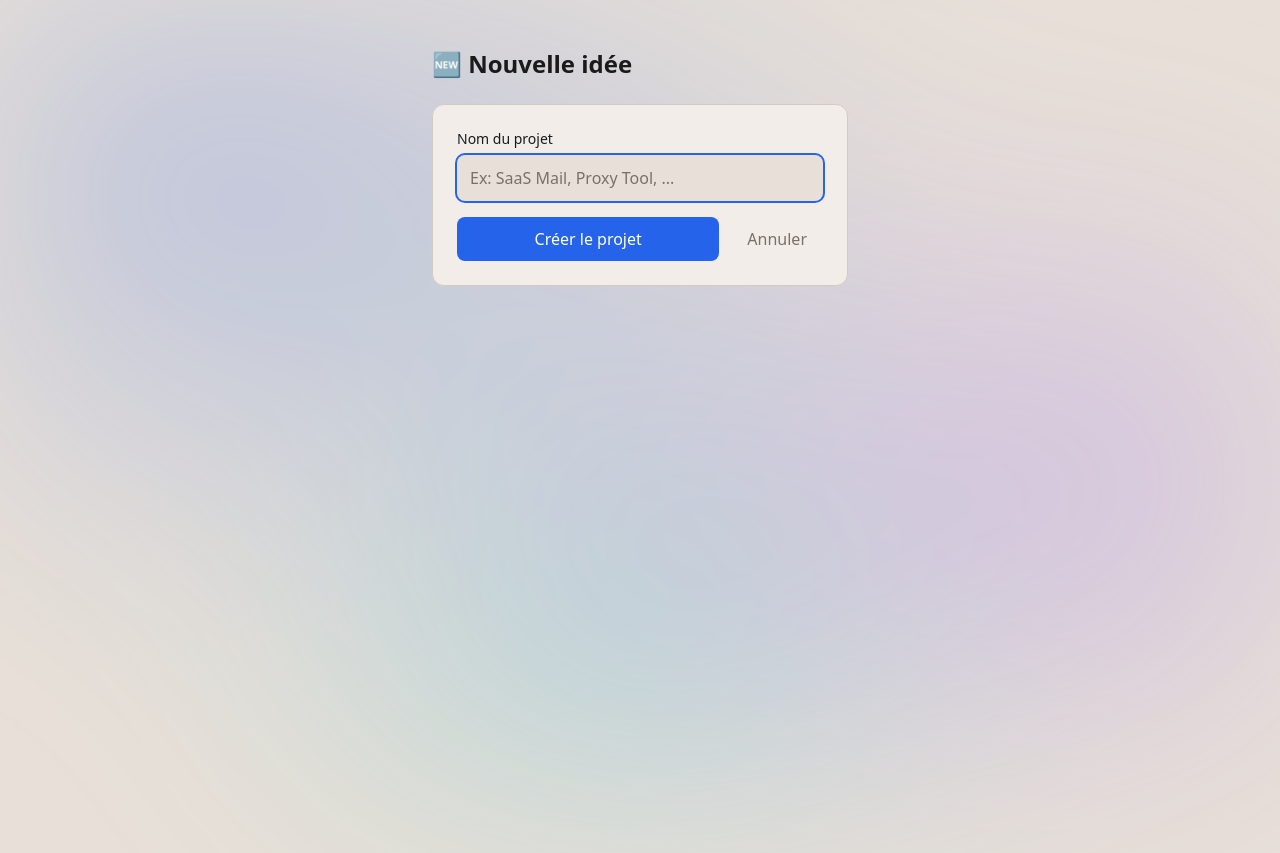
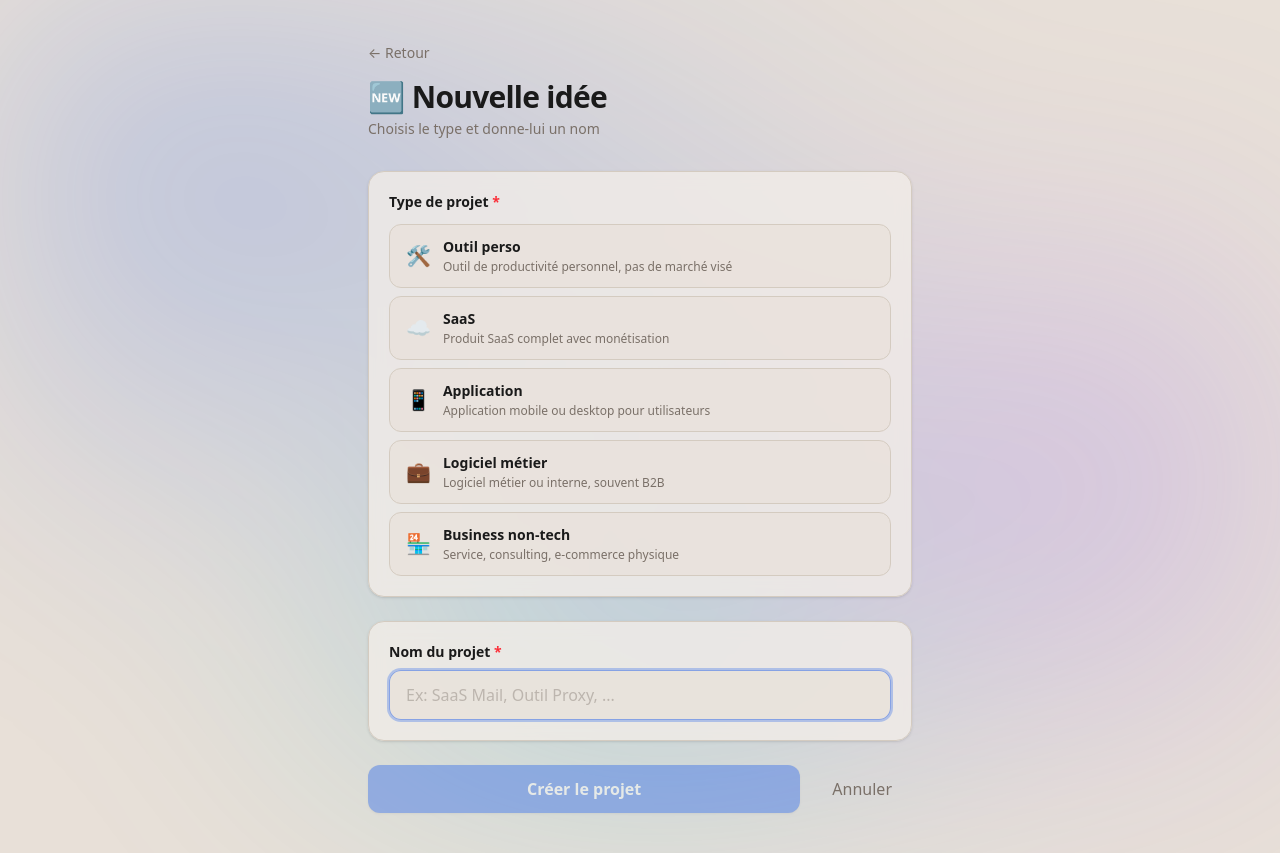
Before and after one commit to anthonydouillarddev/brainstorming-app, a Next.js app: page /new in a window 1280 px wide. Before the commit the page ends 800 px from the top, so only its background shows below. Built offline with nearby package versions, Linux system fonts and the light colour scheme.

Commit message:
feat(new,home): type de projet obligatoire + dashboard avec 8 statuts

```diff
--- a/src/app/new/page.tsx
+++ b/src/app/new/page.tsx
@@ -3,64 +3,132 @@
 import { createClient } from "@/lib/supabase/client";
 import { useRouter } from "next/navigation";
 import { useState } from "react";
+import { PROJECT_TYPES, type ProjectType } from "@/lib/types";
 
 export default function NewProject() {
   const [name, setName] = useState("");
+  const [type, setType] = useState<ProjectType | null>(null);
   const [loading, setLoading] = useState(false);
+  const [error, setError] = useState<string | null>(null);
   const router = useRouter();
 
   async function handleCreate(e: React.FormEvent) {
     e.preventDefault();
-    if (!name.trim()) return;
+    if (!name.trim()) {
+      setError("Donne un nom à ton projet");
+      return;
+    }
+    if (!type) {
+      setError("Choisis un type de projet");
+      return;
+    }
+    setError(null);
     setLoading(true);
 
     const supabase = createClient();
     const { data: { user } } = await supabase.auth.getUser();
-    if (!user) return;
+    if (!user) {
+      setLoading(false);
+      return;
+    }
 
-    const { data, error } = await supabase
+    const { data, error: insertError } = await supabase
       .from("projects")
-      .insert({ name: name.trim(), user_id: user.id })
+      .insert({ name: name.trim(), type, user_id: user.id })
       .select()
       .single();
 
-    if (!error && data) {
+    if (insertError) {
+      setError(insertError.message);
+      setLoading(false);
+      return;
+    }
+
+    if (data) {
       router.push(`/project/${data.id}`);
     }
-    setLoading(false);
   }
 
   return (
-    <div className="max-w-md mx-auto px-4 py-12 w-full">
-      <h1 className="text-2xl font-bold mb-6">🆕 Nouvelle idée</h1>
-      <form onSubmit={handleCreate} className="bg-card border border-border rounded-xl p-6 space-y-4">
-        <div>
-          <label htmlFor="name" className="block text-sm font-medium mb-1.5">
-            Nom du projet
+    <div className="max-w-xl mx-auto px-4 py-10 w-full">
+      <div className="mb-8">
+        <button
+          onClick={() => router.push("/")}
+          className="text-muted hover:text-foreground text-sm transition-colors mb-4"
+        >
+          ← Retour
+        </button>
+        <h1 className="text-3xl font-extrabold tracking-tight">🆕 Nouvelle idée</h1>
+        <p className="text-muted text-sm mt-1">Choisis le type et donne-lui un nom</p>
+      </div>
+
+      <form onSubmit={handleCreate} className="space-y-6">
+        {/* Type de projet */}
+        <div className="bg-card/80 backdrop-blur-sm border border-border rounded-2xl p-5 shadow-sm">
+          <label className="block text-sm font-semibold mb-3">
+            Type de projet <span className="text-red-500">*</span>
+          </label>
+          <div className="grid gap-2">
+            {PROJECT_TYPES.map((t) => (
+              <button
+                key={t.value}
+                type="button"
+                onClick={() => setType(t.value)}
+                className={`text-left px-4 py-3 rounded-xl border transition-all ${
+                  type === t.value
+                    ? "bg-accent/15 border-accent/60 shadow-sm"
+                    : "bg-background/60 border-border hover:border-muted"
+                }`}
+              >
+                <div className="flex items-center gap-3">
+                  <span className="text-xl">{t.emoji}</span>
+                  <div className="flex-1">
+                    <div className={`font-semibold text-sm ${type === t.value ? "text-accent" : "text-foreground"}`}>
+                      {t.label}
+                    </div>
+                    <div className="text-xs text-muted mt-0.5">{t.description}</div>
+                  </div>
+                  {type === t.value && <span className="text-accent text-lg">✓</span>}
+                </div>
+              </button>
+            ))}
+          </div>
+        </div>
+
+        {/* Nom */}
+        <div className="bg-card/80 backdrop-blur-sm border border-border rounded-2xl p-5 shadow-sm">
+          <label htmlFor="name" className="block text-sm font-semibold mb-2">
+            Nom du projet <span className="text-red-500">*</span>
           </label>
           <input
             id="name"
             type="text"
             value={name}
             onChange={(e) => setName(e.target.value)}
-            placeholder="Ex: SaaS Mail, Proxy Tool, ..."
-            required
+            placeholder="Ex: SaaS Mail, Outil Proxy, ..."
             autoFocus
-            className="w-full px-3 py-2.5 bg-background border border-border rounded-lg text-foreground placeholder:text-muted focus:outline-none focus:ring-2 focus:ring-accent focus:border-transparent"
+            className="w-full px-4 py-3 bg-background/60 border border-border rounded-xl text-foreground placeholder:text-muted/40 outline-none focus:ring-2 focus:ring-accent/30 focus:border-accent/50 transition-all"
           />
         </div>
+
+        {error && (
+          <div className="bg-red-500/10 border border-red-500/30 rounded-xl px-4 py-3 text-sm text-red-500">
+            {error}
+          </div>
+        )}
+
         <div className="flex gap-3">
           <button
             type="submit"
-            disabled={loading}
-            className="flex-1 py-2.5 bg-accent text-white font-medium rounded-lg hover:bg-blue-600 transition-colors disabled:opacity-50"
+            disabled={loading || !name.trim() || !type}
+            className="flex-1 py-3 bg-accent text-white font-semibold rounded-xl hover:bg-blue-600 transition-colors shadow-sm disabled:opacity-40 disabled:cursor-not-allowed"
           >
             {loading ? "Création..." : "Créer le projet"}
           </button>
           <button
             type="button"
             onClick={() => router.push("/")}
-            className="px-4 py-2.5 text-muted hover:text-foreground transition-colors"
+            className="px-5 py-3 text-muted hover:text-foreground transition-colors"
           >
             Annuler
           </button>
--- a/src/app/page.tsx
+++ b/src/app/page.tsx
@@ -3,6 +3,7 @@ import { redirect } from "next/navigation";
 import Link from "next/link";
 import TodoList from "./components/todolist";
 import ThemeToggle from "./components/theme-toggle";
+import { PROJECT_STATUSES, PROJECT_TYPES, type Project } from "@/lib/types";
 
 export default async function Home() {
   const supabase = await createClient();
@@ -14,19 +15,10 @@ export default async function Home() {
     .select("*")
     .order("updated_at", { ascending: false });
 
-  const statusLabels: Record<string, string> = {
-    idea: "💭 Idée",
-    validating: "🔍 Validation",
-    building: "🛠️ En dev",
-    launched: "🚀 Lancé",
-  };
+  const typedProjects = (projects ?? []) as Project[];
 
-  const statusColors: Record<string, string> = {
-    idea: "bg-gray-600 dark:bg-gray-700",
-    validating: "bg-yellow-600 dark:bg-yellow-700",
-    building: "bg-blue-600 dark:bg-blue-700",
-    launched: "bg-green-600 dark:bg-green-700",
-  };
+  const statusMap = new Map(PROJECT_STATUSES.map((s) => [s.value, s]));
+  const typeMap = new Map(PROJECT_TYPES.map((t) => [t.value, t]));
 
   return (
     <div className="max-w-2xl mx-auto px-4 py-8 w-full">
@@ -34,7 +26,7 @@ export default async function Home() {
       <div className="flex items-center justify-between mb-10">
         <div>
           <h1 className="text-3xl font-extrabold tracking-tight">🧠 Brainstorm</h1>
-          <p className="text-muted text-sm mt-1">Tes idées SaaS, structurées</p>
+          <p className="text-muted text-sm mt-1">Pilote tes projets de l&apos;idée au lancement</p>
         </div>
         <div className="flex gap-2 items-center">
           <Link
@@ -52,7 +44,7 @@ export default async function Home() {
         </div>
       </div>
 
-      {/* Todolist */}
+      {/* Todolist globale */}
       <div className="mb-10">
         <TodoList userId={user.id} />
       </div>
@@ -60,15 +52,17 @@ export default async function Home() {
       {/* Projets */}
       <div className="flex items-center justify-between mb-4">
         <h2 className="text-xl font-bold tracking-tight">📂 Projets</h2>
-        <span className="text-xs text-muted">{projects?.length || 0} projet{(projects?.length || 0) !== 1 ? "s" : ""}</span>
+        <span className="text-xs text-muted">
+          {typedProjects.length} projet{typedProjects.length !== 1 ? "s" : ""}
+        </span>
       </div>
 
-      {!projects || projects.length === 0 ? (
-        <div className="bg-card/80 backdrop-blur-sm border border-border rounded-2xl p-12 text-center">
+      {typedProjects.length === 0 ? (
+        <div className="bg-card/80 backdrop-blur-sm border border-border rounded-2xl p-12 text-center shadow-sm">
           <p className="text-4xl mb-4">🚀</p>
           <p className="text-lg font-semibold mb-2">Aucun projet pour l&apos;instant</p>
           <p className="text-muted text-sm mb-6">
-            Commence par ajouter ta première idée de SaaS
+            Commence par ajouter ta première idée
           </p>
           <Link
             href="/new"
@@ -79,23 +73,47 @@ export default async function Home() {
         </div>
       ) : (
         <div className="space-y-3">
-          {projects.map((project) => (
+          {typedProjects.map((project) => {
+            const status = statusMap.get(project.status) ?? PROJECT_STATUSES[0];
+            const type = typeMap.get(project.type) ?? PROJECT_TYPES[1];
+            return (
               <Link
                 key={project.id}
                 href={`/project/${project.id}`}
                 className="block bg-card/80 backdrop-blur-sm border border-border rounded-2xl p-5 hover:border-accent/50 hover:shadow-md transition-all"
               >
-              <div className="flex items-center justify-between">
-                <h3 className="font-bold text-lg">{project.name}</h3>
-                <span className={`text-xs px-2.5 py-1 rounded-full text-white font-medium ${statusColors[project.status] || "bg-gray-600"}`}>
-                  {statusLabels[project.status] || project.status}
+                <div className="flex items-start justify-between gap-3">
+                  <div className="flex-1 min-w-0">
+                    <div className="flex items-center gap-2 flex-wrap">
+                      <h3 className="font-bold text-lg truncate">{project.name}</h3>
+                      <span className="text-xs px-2 py-0.5 rounded-full bg-background/60 border border-border text-muted font-medium inline-flex items-center gap-1">
+                        <span>{type.emoji}</span>
+                        <span>{type.label}</span>
                       </span>
                     </div>
                     <p className="text-muted text-xs mt-2">
-                Mis à jour le {new Date(project.updated_at).toLocaleDateString("fr-FR", { day: "numeric", month: "short", year: "numeric" })}
+                      Mis à jour le{" "}
+                      {new Date(project.updated_at).toLocaleDateString("fr-FR", {
+                        day: "numeric",
+                        month: "short",
+                        year: "numeric",
+                      })}
                     </p>
+                    {project.next_action && (
+                      <p className="text-xs mt-2 text-accent/90 font-medium truncate">
+                        → {project.next_action}
+                      </p>
+                    )}
+                  </div>
+                  <span
+                    className={`shrink-0 text-xs px-2.5 py-1 rounded-full text-white font-medium ${status.badge}`}
+                  >
+                    {status.emoji} {status.label}
+                  </span>
+                </div>
               </Link>
-          ))}
+            );
+          })}
         </div>
       )}
     </div>
```
Lines whose indentation alone changed are shown as unchanged.
